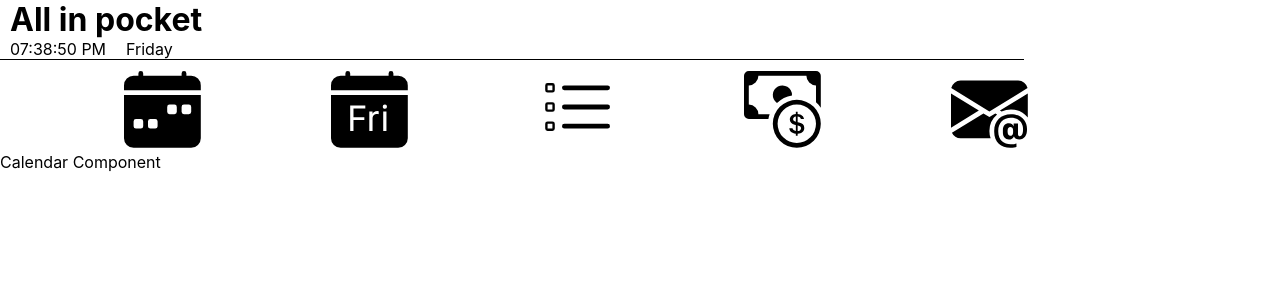
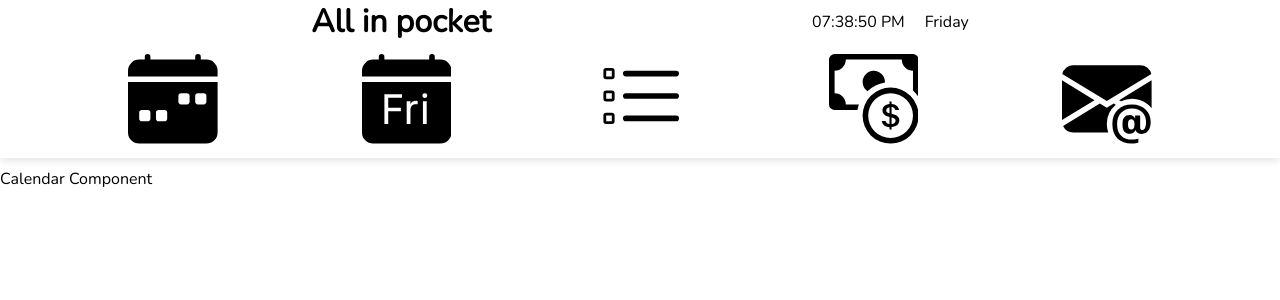
Before and after one commit to HumbertoCastro/AllInPocket, a React (Create React App) app: page / in a window 1280 px wide. Shown: the top 300 px of the page. Built offline with nearby package versions, Linux system fonts and the light colour scheme.

Commit message:
checkbox css style show only tasks

```diff
--- a/public/index.html
+++ b/public/index.html
@@ -10,6 +10,9 @@
       content="Web site created using create-react-app"
     />
     <link rel="apple-touch-icon" href="%PUBLIC_URL%/logo192.png" />
+    <link rel="preconnect" href="https://fonts.googleapis.com">
+    <link rel="preconnect" href="https://fonts.gstatic.com" crossorigin>
+    <link href="https://fonts.googleapis.com/css2?family=Bebas+Neue&family=Nunito:wght@300&display=swap" rel="stylesheet">
     <!--
       manifest.json provides metadata used when your web app is installed on a
       user's mobile device or desktop. See https://developers.google.com/web/fundamentals/web-app-manifest/
--- a/src/App.css
+++ b/src/App.css
@@ -4,6 +4,8 @@ body {
 
 header {
   margin-top: 0;
+  margin-bottom: 10px;
+  box-shadow: rgba(99, 99, 99, 0.2) 0px 2px 8px 0px;
 }
 
 .row {
@@ -16,6 +18,10 @@ header {
   display: flex;
   flex-direction: column;
   flex-wrap: wrap;
+}
+
+.a-center {
+  align-self: center;
 }
 
 .s-btw {
@@ -50,17 +56,19 @@ button {
 }
 
 .b-icon {
-  margin-top: 10px;
+  margin: 10px 10px;
+  border-radius: 10px;
 }
 
 svg {
-  width: 6vw;
-  height: 6vw;
+  width: 7vw;
+  height: 7vw;
 }
 
 .nav {
-  width: 90vw;
+  width: 100vw;
   justify-content: space-evenly;
+  align-self: flex-end;
 }
 
 .time-card {
--- a/src/App.js
+++ b/src/App.js
@@ -16,7 +16,6 @@ function App() {
   return (
     <div className="App">
       <Header />
-      <Nav />
       {
         page
       }
--- a/src/components/Clock/Clock.js
+++ b/src/components/Clock/Clock.js
@@ -13,7 +13,7 @@ function Clock() {
   }, []);
 
   return (
-    <div className="row">
+    <div className="row a-center">
       <p id="clock" className="n-margin i-b">0</p>
       <p className="i-b n-margin">{ day }</p>
     </div>
--- a/src/components/Daily/Daily.js
+++ b/src/components/Daily/Daily.js
@@ -3,6 +3,7 @@ import PropTypes from 'prop-types';
 import HourlyCard from '../HourlyCard/HourlyCard';
 import pocketContext from '../../context/pocketContext';
 import SetNewTask from '../SetNewTask/SetNewTask';
+import Checkbox from '../checkbox/Checkbox';
 
 const weekday = ["Sun","Mon","Tue","Wed","Thur","Fri","Sat"];
 
@@ -46,13 +47,7 @@ const Daily = () => {
           ))
         }
       </div>
-      <div className='row'>
-        <button onClick={ () => {
-          setOnly(!onlyTasks);
-        }} className={ onlyTasks ? "selected" : "" }>
-          Only Tasks
-        </button>
-      </div>
+      <Checkbox onClick={ () => setOnly(!onlyTasks) } />
       <button onClick={() => {
         localStorage.clear();
       } }>clear localStorage</button>
--- a/src/components/Header/Header.js
+++ b/src/components/Header/Header.js
@@ -1,12 +1,13 @@
 import { useEffect } from 'react';
 import Clock from '../Clock/Clock';
+import Nav from '../Nav/Nav';
 
 function App() {
   return (
-    <header className="App-header colunm s-evenly">
+    <header className="App-header row s-evenly">
       <h1 className="i-b">All in pocket</h1>
       <Clock />
-      <div className='line' />
+      <Nav />
     </header>
   );
 }
--- a/src/components/HourlyCard/HourlyCard.js
+++ b/src/components/HourlyCard/HourlyCard.js
@@ -5,10 +5,10 @@ import TaskInformation from '../TaskInformation/TaskInformation';
 
 const HourlyCard = ({ callback, task }) => {
   const { time, hasTask, id, weak, color } = task;
-  const duration = task.duration ? task.duration : 1;
+  const duration = task.task.duration ? task.task.duration : 1;
   const hour = time.slice(0, 2);
   const minutos = time.slice(3, 5);
-  console.log(task)
+  console.log(task, duration);
   return (
     <div className="row card-div">
       <div className="colunm s-center">
--- /dev/null
+++ b/src/components/checkbox/Checkbox.js
@@ -0,0 +1,16 @@
+import React from 'react';
+import "./checkbox.css"
+import PropTypes from 'prop-types';
+
+
+const Checkbox = ({ onClick }) => (
+  <label class="cyberpunk-checkbox-label">
+  <input class="cyberpunk-checkbox" type="checkbox" onClick={ onClick }/>
+  Show only tasks</label>
+);
+
+Checkbox.propTypes = {};
+
+Checkbox.defaultProps = {};
+
+export default Checkbox;
--- /dev/null
+++ b/src/components/checkbox/checkbox.css
@@ -0,0 +1,51 @@
+.cyberpunk-button {
+        background-color: blue;
+        color: black;
+        font-size: 18px;
+        border: none;
+        border-radius: 5px;
+        padding: 15px 25px;
+        cursor: pointer;
+        transition: all 0.3s ease-in-out;
+      }
+
+      .cyberpunk-checkbox {
+        appearance: none;
+        width: 20px;
+        height: 20px;
+        border: 2px solid black;
+        border-radius: 5px;
+        background-color: transparent;
+        display: inline-block;
+        position: relative;
+        margin-right: 10px;
+        cursor: pointer;
+      }
+
+      .cyberpunk-checkbox:before {
+        content: "";
+        background-color: blue;
+        display: block;
+        position: absolute;
+        top: 50%;
+        left: 50%;
+        transform: translate(-50%, -50%) scale(0);
+        width: 10px;
+        height: 10px;
+        border-radius: 3px;
+        transition: all 0.3s ease-in-out;
+      }
+
+      .cyberpunk-checkbox:checked:before {
+        transform: translate(-50%, -50%) scale(1);
+      }
+
+      .cyberpunk-checkbox-label {
+        font-size: 18px;
+        color: black;
+        cursor: pointer;
+        user-select: none;
+        display: flex;
+        align-items: center;
+        margin-left: 5vw;
+      }
--- a/src/index.css
+++ b/src/index.css
@@ -1,13 +1,12 @@
 body {
   margin: 0;
-  font-family: -apple-system, BlinkMacSystemFont, 'Segoe UI', 'Roboto', 'Oxygen',
-    'Ubuntu', 'Cantarell', 'Fira Sans', 'Droid Sans', 'Helvetica Neue',
-    sans-serif;
+  font-family: 'Bebas Neue', sans-serif;
+  font-family: 'Nunito', sans-serif;
   -webkit-font-smoothing: antialiased;
   -moz-osx-font-smoothing: grayscale;
 }
 
 code {
-  font-family: source-code-pro, Menlo, Monaco, Consolas, 'Courier New',
-    monospace;
+  font-family: 'Bebas Neue', sans-serif;
+  font-family: 'Nunito', sans-serif;
 }
```
